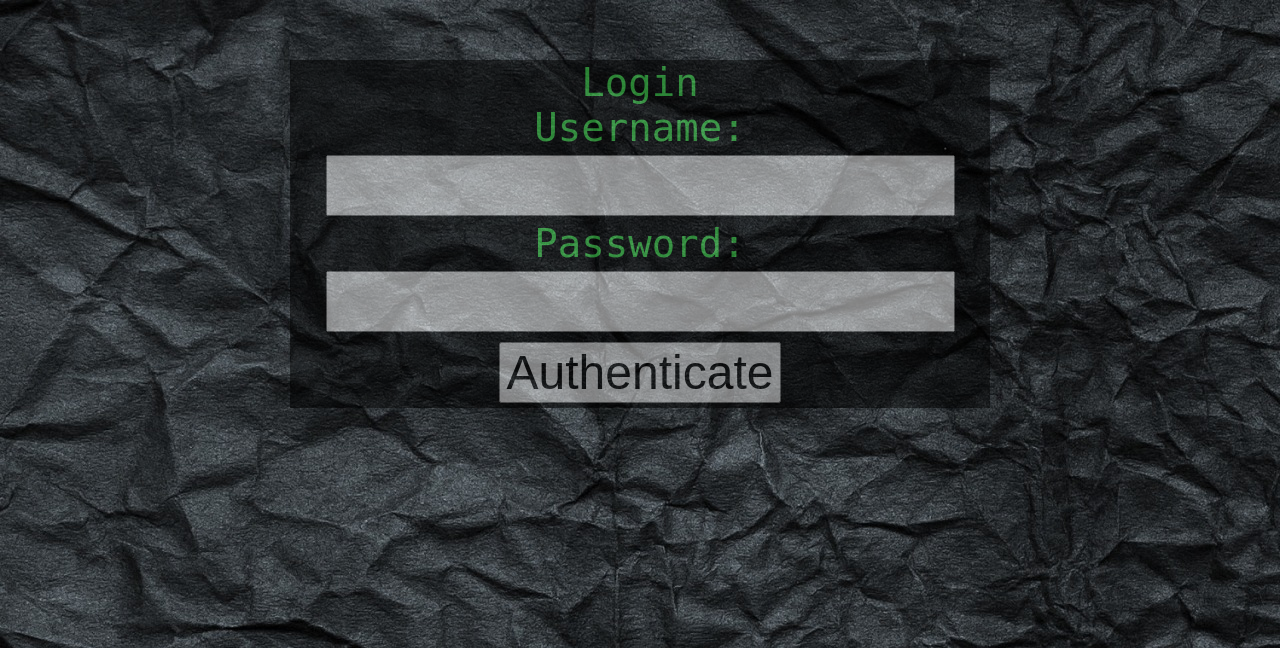
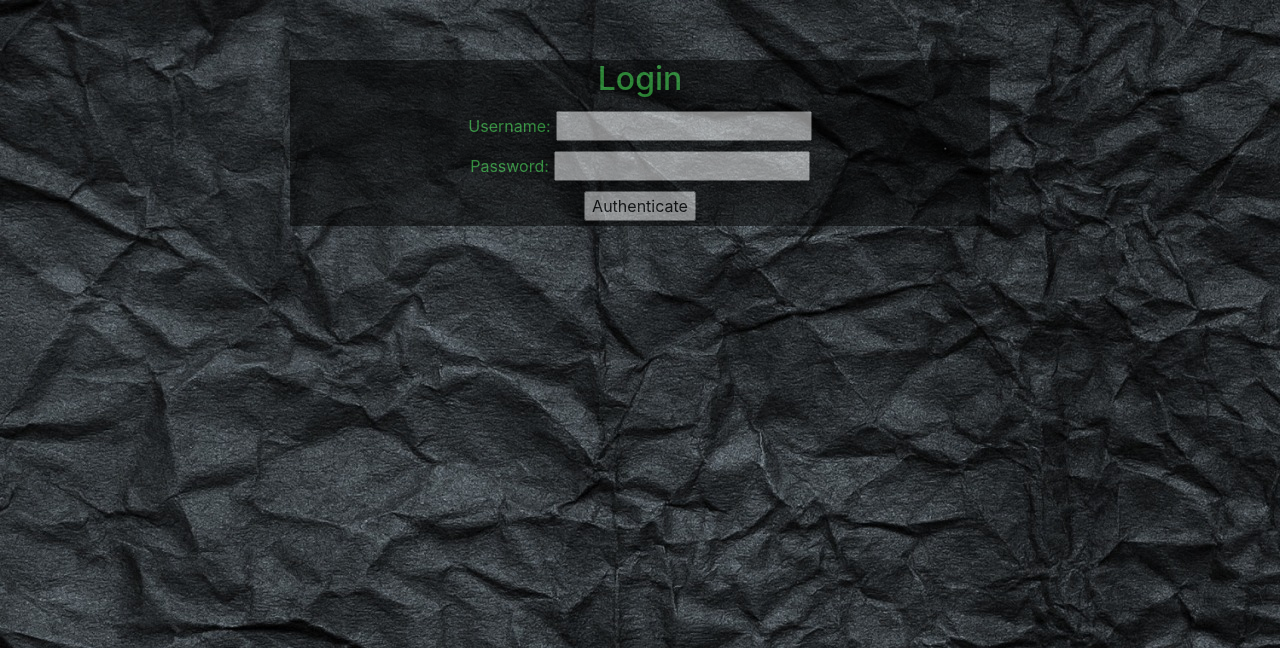
Before and after one commit to daniel-widrick/audioBookStreaming, a PHP site: page / in a window 1280 px wide. Shown: the top 648 px of the page. Run offline with PHP 8.4, Linux system fonts and the light colour scheme; some libraries are stand-ins or nearby versions.

Commit message:
login and resume rewrite

```diff
--- a/themes/dg/css/universal.css
+++ b/themes/dg/css/universal.css
@@ -10,11 +10,9 @@ a:hover {
 	color: #bbb;
 }
 
-.centeredContainer {
-	width: 700px;
+#loginContainer {
+	max-width: 700px;
 	background-color: #000;
-	font-family: monospace;
-    	font-size: 3em;
 	opacity: 0.5;
 	margin: 60 auto;
 	color: #40ec4f;
@@ -24,42 +22,52 @@ a:hover {
 .loginRow input {
 	margin-bottom: 5px;
 	margin-top: 5px;
-	font-size: 1em;
+}
+.loginRow label {
+	margin-right: 5px;
 }
 
 .authorList {
 	display: block;
-	width: 600px;
-	font-size: 1.5em;
+	min-width: 400px;
 	background: #111;
 	clear: both;
 }
 
 .authorItem {
 	display: block;
-	width: 600px;
+	min-width: 400px;
 	font-size: 2em;
 	background: #111;
 	opacity: 0.5;
 }
 
 .authorItem ul {
-	font-size: .5em;
 	display: none;
 }
 
 
+#resumeList {
+	min-width: 400px;
+	width: auto;
+	overflow-x: scroll;
+	white-space: nowrap;
+}
 .resumeListBook {
-	display: block;
-	width: 150px;
-	float: left;
+	display: inline-block;
+	min-width: 190px;
+	min-height: 290px;
+	border: 1px solid #fff;
+	text-align: center;
+}
+.resumeListBookTitle {
+	padding: 2px;
 }
 #bookAudio {
 	width: 95%;
 }
 .bookThumbnail {
 	width: 300px;
-	display: block;
 	margin-left: auto;
 	margin-right:auto;
 }
--- a/themes/dg/login.html
+++ b/themes/dg/login.html
@@ -1,8 +1,8 @@
 
 
-<div class="centeredContainer" id="loginContainer">
+<div class=".pagination-centered{text-align:center;}, loginContainer" id="loginContainer">
 <form action="<?php echo $_SERVER['PHP_SELF']; ?>" id="loginForm" method="post">
-<div class="loginRow" id="loginHeader">Login</div>
+<div class="loginRow" id="loginHeader"><h2>Login</h2></div>
 <div class="loginRow" id="loginUsername">
  <label>Username:</label><input type="text" name="username" />
 </div>
--- a/themes/dg/main.html
+++ b/themes/dg/main.html
@@ -1,6 +1,14 @@
 <html>
 <head>
 
+<script src="https://code.jquery.com/jquery-3.2.1.slim.min.js" integrity="sha384-KJ3o2DKtIkvYIK3UENzmM7KCkRr/rE9/Qpg6aAZGJwFDMVNA/GpGFF93hXpG5KkN" crossorigin="anonymous"></script>
+<script src="https://cdnjs.cloudflare.com/ajax/libs/popper.js/1.12.9/umd/popper.min.js" integrity="sha384-ApNbgh9B+Y1QKtv3Rn7W3mgPxhU9K/ScQsAP7hUibX39j7fakFPskvXusvfa0b4Q" crossorigin="anonymous"></script>
+<script src="https://maxcdn.bootstrapcdn.com/bootstrap/4.0.0/js/bootstrap.min.js" integrity="sha384-JZR6Spejh4U02d8jOt6vLEHfe/JQGiRRSQQxSfFWpi1MquVdAyjUar5+76PVCmYl" crossorigin="anonymous"></script>
+
+<link rel="stylesheet" href="https://maxcdn.bootstrapcdn.com/bootstrap/4.0.0/css/bootstrap.min.css" integrity="sha384-Gn5384xqQ1aoWXA+058RXPxPg6fy4IWvTNh0E263XmFcJlSAwiGgFAW/dAiS6JXm" crossorigin="anonymous">
+
+
+<meta name="viewport" content="width=device-width, initial-scale=1, shrink-to-fit=no">
 <link rel="stylesheet" type="text/css" href="themes/dg/css/universal.css" />
 
 </head>
```
Also changed, not shown: libraries/display.php (+6 -3 lines).
